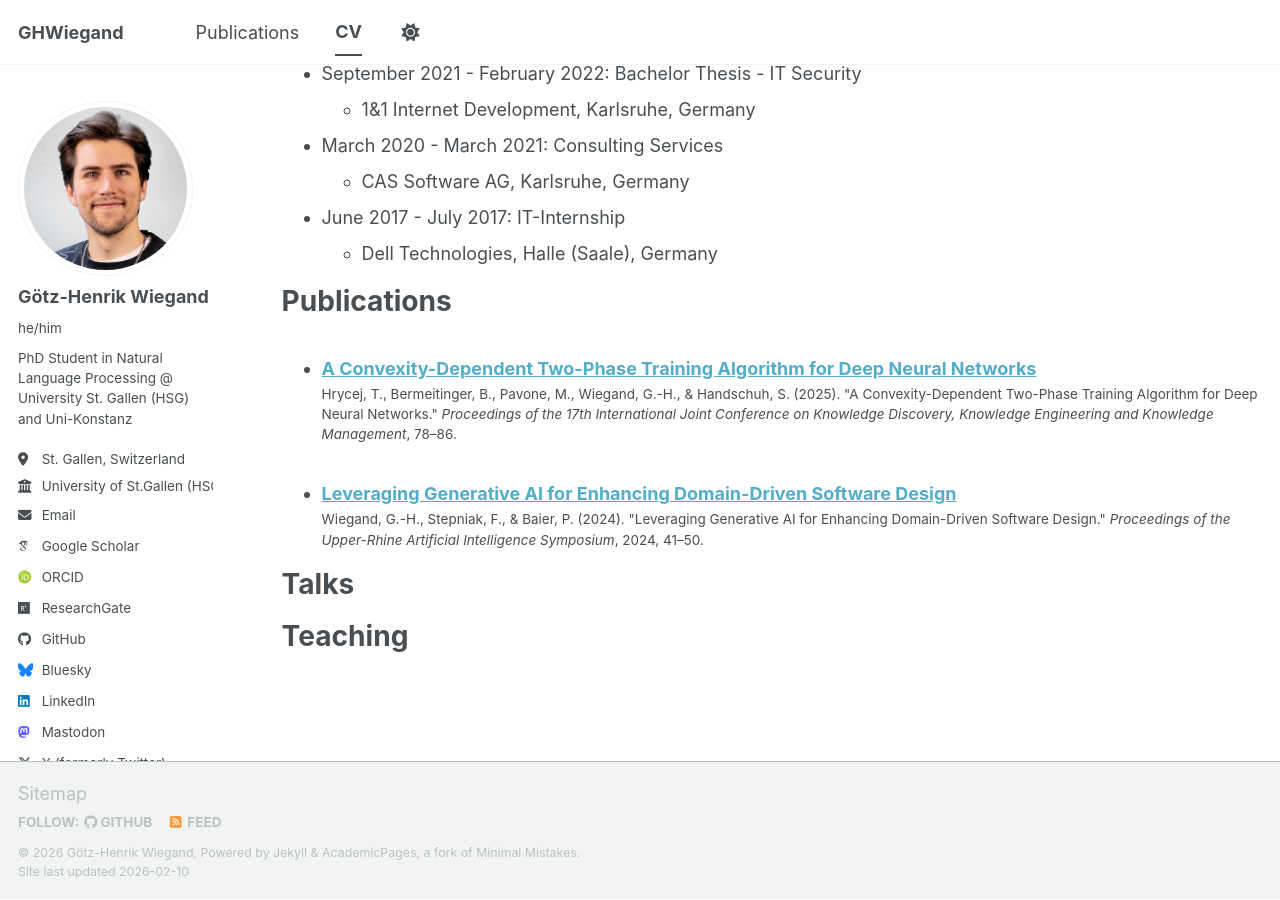
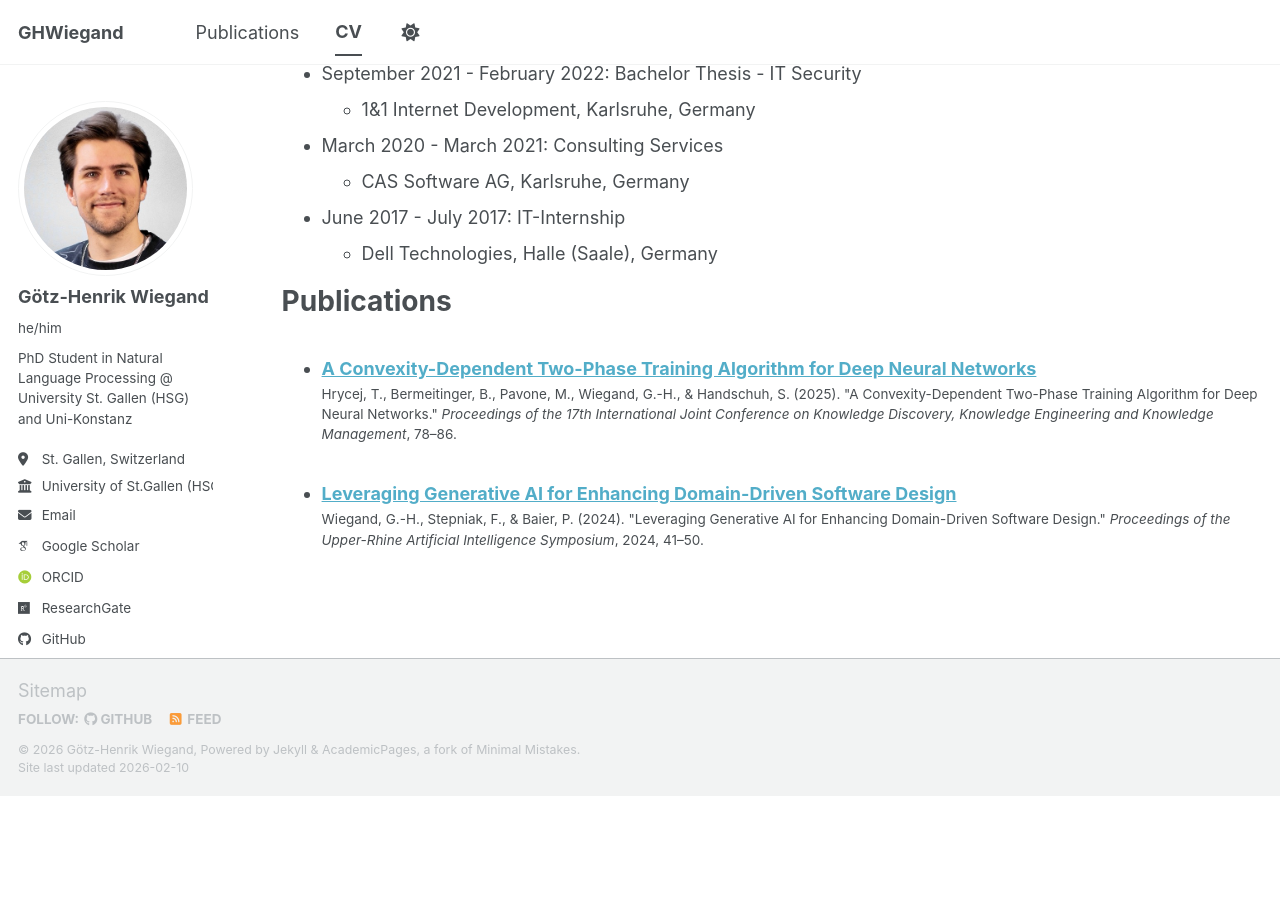
Before and after one commit to ghwiegand/ghwiegand.github.io, a Jekyll site: the page built from _pages/cv.md, in a window 1280 px wide and 900 px high, scrolled down 943 px. Built offline with Jekyll 4.4.1, drawn with Linux system fonts in a browser that asks for light colours; some web fonts are replaced; a script bundle is joined from its source files by our own code; library files that are not in the unit come from our copies; after the commit the page ends 1739 px from its top, so only the background shows below that.

Commit message:
Cleanup CV

```diff
--- a/_pages/cv.md
+++ b/_pages/cv.md
@@ -53,15 +53,3 @@
   <ul>{% for post in site.publications reversed %}
     {% include archive-single-cv.html %}
   {% endfor %}</ul>
-
-Talks
-======
-  <ul>{% for post in site.talks reversed %}
-    {% include archive-single-talk-cv.html  %}
-  {% endfor %}</ul>
-
-Teaching
-======
-  <ul>{% for post in site.teaching reversed %}
-    {% include archive-single-cv.html %}
-  {% endfor %}</ul>
```
